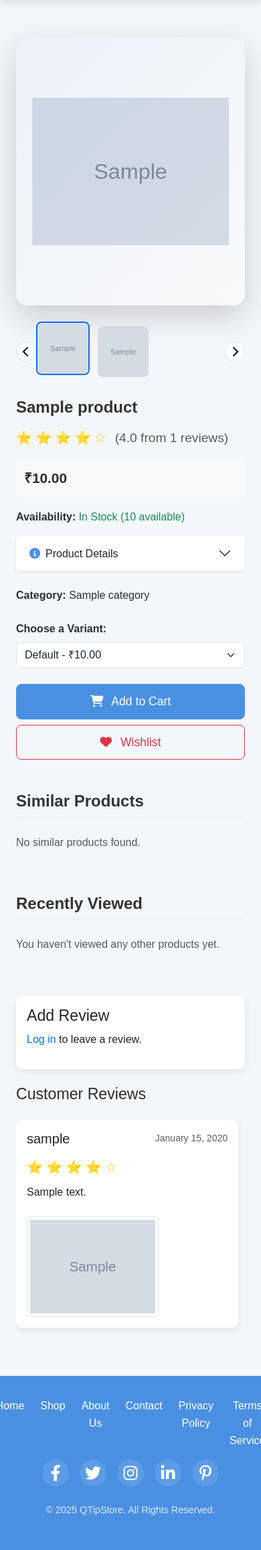
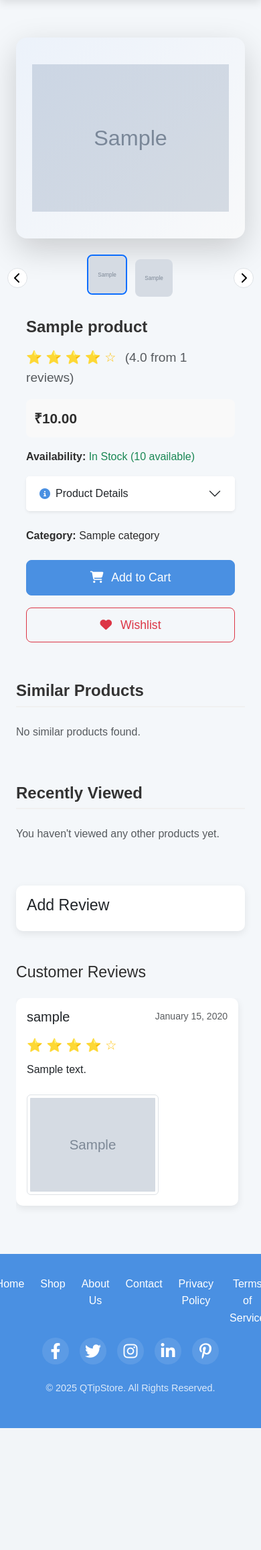
Before and after one commit to vinaykalwala/VindusQTipStore, a Django app: a page that uses templates/products/product_detail.html in a window 390 px wide. Shown: the part 79-2393 px from the top of the page at 67% size. After the commit the page ends 2211 px from the top, so only its background shows below. Run offline with Django 5.2, Linux system fonts and the light colour scheme; tables that the repository leaves empty hold one stand-in row (values such as "Sample post"); grey boxes marked "Sample" are stand-in pictures.

Commit message:
fixed the Variant problem

```diff
--- a/templates/products/product_detail.html
+++ b/templates/products/product_detail.html
@@ -4,8 +4,9 @@
     <!-- Product Section -->
     <div class="row g-4">
         <!-- Image Gallery Column -->
-        <div class="col-lg-6">
-            <!-- Main Image Container with Parallax Effect -->
+        <div class="col-lg-6 col-md-12">
+            <div class="image-gallery-container">
+                <!-- Main Image Container -->
                 <div class="card main-image-container shadow-lg rounded-4 overflow-hidden mb-4" id="main-image-container">
                     <img id="main-product-image"
                          src="{{ product.image.url }}"
@@ -17,10 +18,12 @@
                 </div>
 
                 <!-- Thumbnail Carousel -->
-            <div class="thumbnail-carousel">
+                <div class="thumbnail-carousel mx-auto">
                     <div class="thumbnails-wrapper">
                         <!-- Default Image Thumbnail -->
-                    <div class="thumbnail-item active" data-image="{{ product.image.url }}" data-price="{{ discounted_price }}">
+                        <div class="thumbnail-item active"
+                             data-image="{{ product.image.url }}"
+                             data-price="{{ discounted_price }}">
                             <img src="{{ product.image.url }}" alt="Default" class="img-fluid rounded-3">
                             <div class="thumbnail-overlay"></div>
                         </div>
@@ -40,9 +43,11 @@
                     <button class="thumb-nav thumb-next"><i class="fas fa-chevron-right"></i></button>
                 </div>
             </div>
+        </div>
 
         <!-- Details Column -->
-<div class="col-lg-6">
+        <div class="col-lg-6 col-md-12">
+            <div class="product-details-container">
                 <!-- Product Name -->
                 <h1 class="product-name mb-3">{{ product.name }}</h1>
 
@@ -88,6 +93,7 @@
                     {% endif %}
                 </div>
 
+                <!-- Product Details Accordion -->
                 <div class="accordion mb-4" id="productAccordion">
                     <div class="accordion-item border-0 shadow-sm">
                         <h2 class="accordion-header">
@@ -103,26 +109,19 @@
                     </div>
                 </div>
 
-    <script>
-        const dropdown = document.getElementById("description-dropdown");
-        const content = document.getElementById("description-content");
-
-        dropdown.addEventListener("click", function () {
-            content.style.display = "block";
-        });
-    </script>
-
                 <!-- Category -->
                 <div class="category mb-4">
                     <strong>Category:</strong> {{ product.category.name }}
                 </div>
 
                 <!-- Variant Selection -->
-    {% if variants %}
+                <!-- {% if variant_data %}
                 <div class="variant-selection mb-4">
                     <label for="variant-select" class="form-label"><strong>Choose a Variant:</strong></label>
                     <select id="variant-select" name="variant_id" class="form-select">
-            <option value="" data-price="{{ discounted_price }}" data-image="{{ product.image.url }}">Default - ₹{{ discounted_price }}</option>
+                        <option value="" data-price="{{ discounted_price }}" data-image="{{ product.image.url }}">
+                            Default - ₹{{ discounted_price }}
+                        </option>
                         {% for variant in variant_data %}
                         <option value="{{ variant.id }}"
                                 data-price="{{ variant.final_price }}"
@@ -132,12 +131,12 @@
                         {% endfor %}
                     </select>
                 </div>
-    {% endif %}
+                {% endif %} -->
 
                 <!-- Action Buttons -->
                 {% if product.stock > 0 %}
                 <div class="action-buttons row g-2">
-        <div class="col-md-6">
+                    <div class="col-6">
                         <form action="{% url 'add-to-cart' product.id %}" method="POST">
                             {% csrf_token %}
                             <input type="hidden" name="variant_id" id="selected-variant">
@@ -146,7 +145,7 @@
                             </button>
                         </form>
                     </div>
-        <div class="col-md-6">
+                    <div class="col-6">
                         <form action="{% url 'add-to-wishlist' product.id %}" method="POST">
                             {% csrf_token %}
                             <button type="submit" class="btn btn-outline-danger btn-lg w-100">
@@ -157,13 +156,15 @@
                 </div>
                 {% endif %}
             </div>
+        </div>
+    </div>
 
     <!-- Similar Products -->
     <section class="similar-products mt-5">
         <h3 class="section-title mb-4">Similar Products</h3>
-        <div class="row">
+        <div class="row g-4">
             {% for similar_product in similar_products %}
-            <div class="col-md-3 mb-4">
+            <div class="col-md-3 col-sm-6">
                 <div class="card h-100">
                     <a href="{% url 'Products:product_detail' similar_product.slug %}">
                         <img src="{{ similar_product.image.url }}" class="card-img-top" alt="{{ similar_product.name }}" style="height: 200px; object-fit: contain;">
@@ -186,7 +187,9 @@
                 </div>
             </div>
             {% empty %}
+            <div class="col-12">
                 <p class="text-muted">No similar products found.</p>
+            </div>
             {% endfor %}
         </div>
     </section>
@@ -194,9 +197,9 @@
     <!-- Recently Viewed -->
     <section class="recently-viewed mt-5">
         <h3 class="section-title mb-4">Recently Viewed</h3>
-        <div class="row">
+        <div class="row g-4">
             {% for viewed_product in recently_viewed_products %}
-            <div class="col-md-3 mb-4">
+            <div class="col-md-3 col-sm-6">
                 <div class="card h-100">
                     <a href="{% url 'Products:product_detail' viewed_product.slug %}">
                         <img src="{{ viewed_product.image.url }}" class="card-img-top" alt="{{ viewed_product.name }}" style="height: 200px; object-fit: contain;">
@@ -219,14 +222,16 @@
                 </div>
             </div>
             {% empty %}
+            <div class="col-12">
                 <p class="text-muted">You haven't viewed any other products yet.</p>
+            </div>
             {% endfor %}
         </div>
     </section>
 
     <!-- Reviews Section -->
     <section class="reviews mt-5">
-        <div class="row">
+        <div class="row g-4">
             <!-- Review Form -->
             <div class="col-md-4">
                 <div class="card mb-4">
@@ -253,10 +258,8 @@
                                 <label class="form-label">Image (optional)</label>
                                 <input type="file" name="image" class="form-control">
                             </div>
-                            <button type="submit" class="btn btn-primary">Submit Review</button>
+                            <button type="submit" class="btn btn-primary w-100">Submit Review</button>
                         </form>
-                        {% else %}
-                        <p><a href="{% url 'login' %}">Log in</a> to leave a review.</p>
                         {% endif %}
                     </div>
                 </div>
@@ -299,8 +302,15 @@
 <style>
     /* Base Styles */
     * {
-        font-family:  poopins, sans-serif;
+        font-family: 'Poppins', sans-serif;
+        box-sizing: border-box;
     }
+
+    .container {
+        max-width: 1200px;
+        margin: 0 auto;
+    }
+
     .product-name {
         font-size: 2rem;
         font-weight: 700;
@@ -317,36 +327,21 @@
         margin-bottom: 1.5rem;
     }
 
-    /* Price Styles */
-    .price-section {
-        padding: 1rem;
-        background-color: #f9f9f9;
-        border-radius: 8px;
+    /* Image Gallery Styles */
+    .image-gallery-container {
+        width: 100%;
     }
 
-    .original-price {
-        font-size: 1.1rem;
-    }
-
-    .discounted-price {
-        font-size: 1.5rem;
-    }
-
-    .current-price {
-        font-size: 1.5rem;
-    }
-
-    /* Image Styles */
     .main-image-container {
         position: relative;
         height: 400px;
         background: #f8f9fa;
         transition: all 0.3s ease;
-    border: none !important;
+        border: none;
     }
 
     .main-image-container:hover {
-    box-shadow: 0 10px 20px rgba(0,0,0,0.1) !important;
+        box-shadow: 0 10px 20px rgba(0,0,0,0.1);
     }
 
     .image-overlay {
@@ -361,7 +356,8 @@
 
     .thumbnail-carousel {
         position: relative;
-    padding: 0 30px;
+        width: 80%;
+        margin: 0 auto;
     }
 
     .thumbnails-wrapper {
@@ -371,6 +367,7 @@
         scrollbar-width: none;
         padding: 5px 0;
         scroll-behavior: smooth;
+        justify-content: center;
     }
 
     .thumbnails-wrapper::-webkit-scrollbar {
@@ -394,6 +391,16 @@
         object-fit: cover;
     }
 
+    .thumbnail-item.active {
+        border-color: #0d6efd;
+        transform: translateY(-5px);
+    }
+
+    .thumbnail-item:hover:not(.active) {
+        transform: translateY(-3px);
+        box-shadow: 0 5px 10px rgba(0,0,0,0.1);
+    }
+
     .thumbnail-overlay {
         position: absolute;
         top: 0;
@@ -403,16 +410,6 @@
         background-color: #0d6efd;
         opacity: 0;
         transition: opacity 0.3s ease;
-}
-
-.thumbnail-item.active {
-    border-color: #0d6efd;
-    transform: translateY(-5px);
-}
-
-.thumbnail-item:hover:not(.active) {
-    transform: translateY(-3px);
-    box-shadow: 0 5px 10px rgba(0,0,0,0.1);
     }
 
     .thumb-nav {
@@ -428,8 +425,15 @@
         align-items: center;
         justify-content: center;
         cursor: pointer;
-    z-index: 1;
         transition: all 0.3s ease;
+    }
+
+    .thumb-prev {
+        left: -40px;
+    }
+
+    .thumb-next {
+        right: -40px;
     }
 
     .thumb-nav:hover {
@@ -438,20 +442,35 @@
         border-color: #0d6efd;
     }
 
-.thumb-prev {
-    left: 0;
+    /* Product Details Styles */
+    .product-details-container {
+        width: 100%;
+        padding: 0 15px;
     }
 
-.thumb-next {
-    right: 0;
+    .price-section {
+        padding: 1rem;
+        background-color: #f9f9f9;
+        border-radius: 8px;
     }
-    /* Rating Styles */
+
+    .original-price {
+        font-size: 1.1rem;
+    }
+
+    .discounted-price {
+        font-size: 1.5rem;
+    }
+
+    .current-price {
+        font-size: 1.5rem;
+    }
+
     .rating {
         color: #ffc107;
         font-size: 1.2rem;
     }
 
-    /* Action Buttons */
     .action-buttons .btn {
         padding: 0.75rem;
         font-size: 1.1rem;
@@ -478,6 +497,24 @@
     }
 
     /* Responsive Adjustments */
+    @media (max-width: 991px) {
+        .col-lg-6 {
+            width: 100%;
+        }
+
+        .thumbnail-carousel {
+            width: 90%;
+        }
+
+        .main-image-container {
+            height: 300px;
+        }
+
+        .product-name {
+            font-size: 1.75rem;
+        }
+    }
+
     @media (max-width: 768px) {
         .product-name {
             font-size: 1.5rem;
@@ -491,18 +528,53 @@
         .current-price {
             font-size: 1.3rem;
         }
+
+        .action-buttons .col-6 {
+            width: 50%;
+        }
+
+        .thumb-prev {
+            left: -30px;
+        }
+
+        .thumb-next {
+            right: -30px;
+        }
+    }
+
+    @media (max-width: 576px) {
+        .thumbnail-item {
+            flex: 0 0 60px;
+            height: 60px;
+        }
+
+        .action-buttons .col-6 {
+            width: 100%;
+        }
+
+        .action-buttons .btn {
+            margin-bottom: 10px;
+        }
+
+        .reviews .col-md-4,
+        .reviews .col-md-8 {
+            width: 100%;
+        }
     }
 </style>
 
 <script>
 document.addEventListener("DOMContentLoaded", function() {
-    // Variant selection functionality
     const mainImage = document.getElementById("main-product-image");
     const priceElement = document.getElementById("product-price");
-    const variantSelect = document.getElementById("variant-select");
+    const variantSelect = document.getElementById(" Variant-select");
     const hiddenVariantInput = document.getElementById("selected-variant");
-    const variantThumbnails = document.querySelectorAll(".variant-thumbnail");
+    const thumbnails = document.querySelectorAll(".thumbnail-item");
+    const thumbnailsWrapper = document.querySelector('.thumbnails-wrapper');
+    const prevButton = document.querySelector('.thumb-prev');
+    const nextButton = document.querySelector('.thumb-next');
 
+    // Variant selection functionality
     if (variantSelect) {
         variantSelect.addEventListener("change", function() {
             const selectedOption = this.options[this.selectedIndex];
@@ -510,8 +582,7 @@ document.addEventListener("DOMContentLoaded", function() {
             mainImage.src = selectedOption.getAttribute("data-image");
             hiddenVariantInput.value = selectedOption.value;
 
-            // Update active thumbnail
-            variantThumbnails.forEach(thumb => {
+            thumbnails.forEach(thumb => {
                 thumb.classList.remove("active");
                 if (thumb.getAttribute("data-variant-id") === selectedOption.value) {
                     thumb.classList.add("active");
@@ -521,24 +592,21 @@ document.addEventListener("DOMContentLoaded", function() {
     }
 
     // Thumbnail click functionality
-    variantThumbnails.forEach(thumb => {
+    thumbnails.forEach(thumb => {
         thumb.addEventListener("click", function() {
             const imageSrc = this.getAttribute("data-image");
             const price = this.getAttribute("data-price");
             const variantId = this.getAttribute("data-variant-id");
 
-            // Update main image and price
             mainImage.src = imageSrc;
             priceElement.textContent = price;
-            hiddenVariantInput.value = variantId;
+            hiddenVariantInput.value = variantId || "";
 
-            // Update variant select dropdown
             if (variantSelect) {
                 variantSelect.value = variantId || "";
             }
 
-            // Update active thumbnail
-            variantThumbnails.forEach(t => t.classList.remove("active"));
+            thumbnails.forEach(t => t.classList.remove("active"));
             this.classList.add("active");
         });
     });
@@ -553,6 +621,17 @@ document.addEventListener("DOMContentLoaded", function() {
             this.style.cursor = "zoom-out";
         }
     });
+
+    // Thumbnail carousel navigation
+    if (thumbnailsWrapper && prevButton && nextButton) {
+        prevButton.addEventListener('click', () => {
+            thumbnailsWrapper.scrollLeft -= 100;
+        });
+
+        nextButton.addEventListener('click', () => {
+            thumbnailsWrapper.scrollLeft += 100;
+        });
+    }
 });
 </script>
 {% endblock %}
```
Lines whose indentation alone changed are shown as unchanged.
